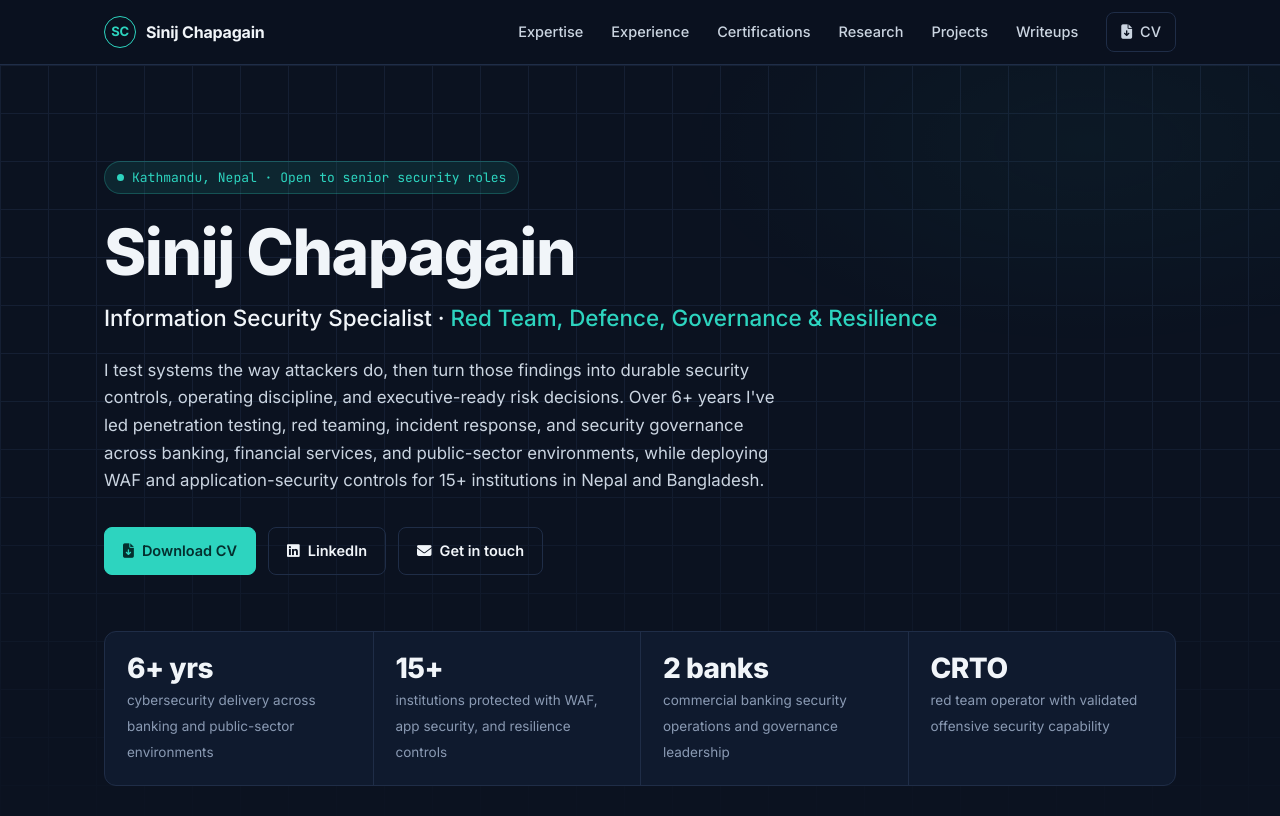
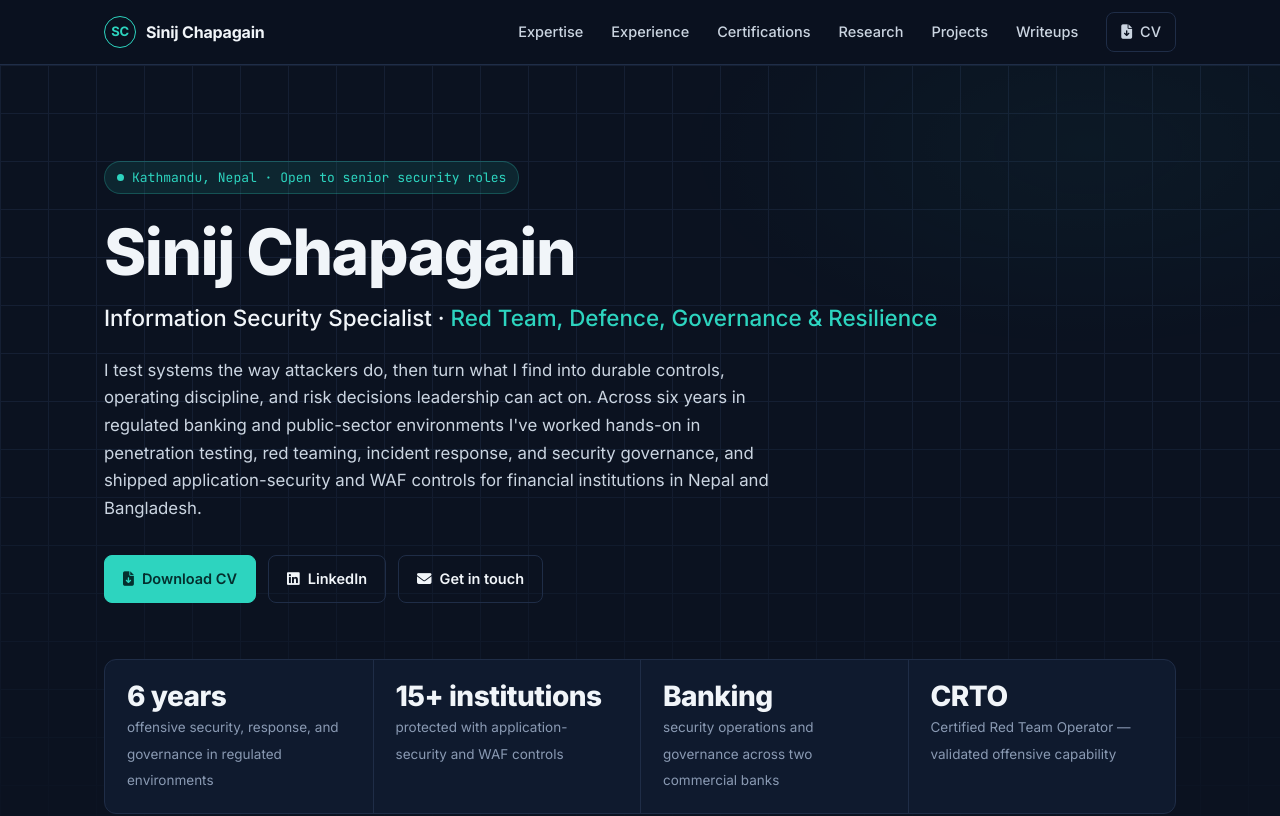
Before and after one commit to SinijChapagain/sinijchapagain.github.io, a plain HTML site: page index.html in a window 1280 px wide. Shown: the top 816 px of the page. Drawn offline with Linux system fonts and the light colour scheme.

Commit message:
Refine hero copy; note AI/LLM security in writeups
Co-Authored-By: Claude Opus 4.8 <noreply@anthropic.com>

```diff
--- a/index.html
+++ b/index.html
@@ -56,7 +56,7 @@
             <div class="eyebrow"><span class="dot"></span>Kathmandu, Nepal · Open to senior security roles</div>
             <h1>Sinij Chapagain</h1>
             <p class="role">Information Security Specialist · <span>Red Team, Defence, Governance &amp; Resilience</span></p>
-            <p class="lede">I test systems the way attackers do, then turn those findings into durable security controls, operating discipline, and executive-ready risk decisions. Over 6+ years I've led penetration testing, red teaming, incident response, and security governance across banking, financial services, and public-sector environments, while deploying WAF and application-security controls for 15+ institutions in Nepal and Bangladesh.</p>
+            <p class="lede">I test systems the way attackers do, then turn what I find into durable controls, operating discipline, and risk decisions leadership can act on. Across six years in regulated banking and public-sector environments I've worked hands-on in penetration testing, red teaming, incident response, and security governance, and shipped application-security and WAF controls for financial institutions in Nepal and Bangladesh.</p>
             <div class="hero-ctas">
                 <a class="btn btn-primary" href="assets/Sinij_Chapagain_CV.pdf" target="_blank" rel="noopener"><i class="fas fa-file-arrow-down"></i> Download CV</a>
                 <a class="btn" href="https://www.linkedin.com/in/sinij-chapagain-8588031b0/" target="_blank" rel="noopener"><i class="fab fa-linkedin"></i> LinkedIn</a>
@@ -64,10 +64,10 @@
             </div>
 
             <div class="stats">
-                <div class="stat"><b>6+ yrs</b><span>cybersecurity delivery across banking and public-sector environments</span></div>
-                <div class="stat"><b>15+</b><span>institutions protected with WAF, app security, and resilience controls</span></div>
-                <div class="stat"><b>2 banks</b><span>commercial banking security operations and governance leadership</span></div>
-                <div class="stat"><b>CRTO</b><span>red team operator with validated offensive security capability</span></div>
+                <div class="stat"><b>6 years</b><span>offensive security, response, and governance in regulated environments</span></div>
+                <div class="stat"><b>15+ institutions</b><span>protected with application-security and WAF controls</span></div>
+                <div class="stat"><b>Banking</b><span>security operations and governance across two commercial banks</span></div>
+                <div class="stat"><b>CRTO</b><span>Certified Red Team Operator — validated offensive capability</span></div>
             </div>
         </div>
     </header>
@@ -226,7 +226,7 @@
             <div class="section-head">
                 <div class="kicker">// research &amp; writeups</div>
                 <h2>Technical writeups</h2>
-                <p>Step-by-step attack walkthroughs from lab environments, written the way I write client reports: what I found, why it worked, and how to fix it.</p>
+                <p>Step-by-step attack walkthroughs — from Active Directory and web exploitation to AI agent and LLM security — written the way I write client reports: what I found, why it worked, and how to fix it.</p>
             </div>
             <div class="writeups" id="writeup-grid"></div>
         </div>
```
